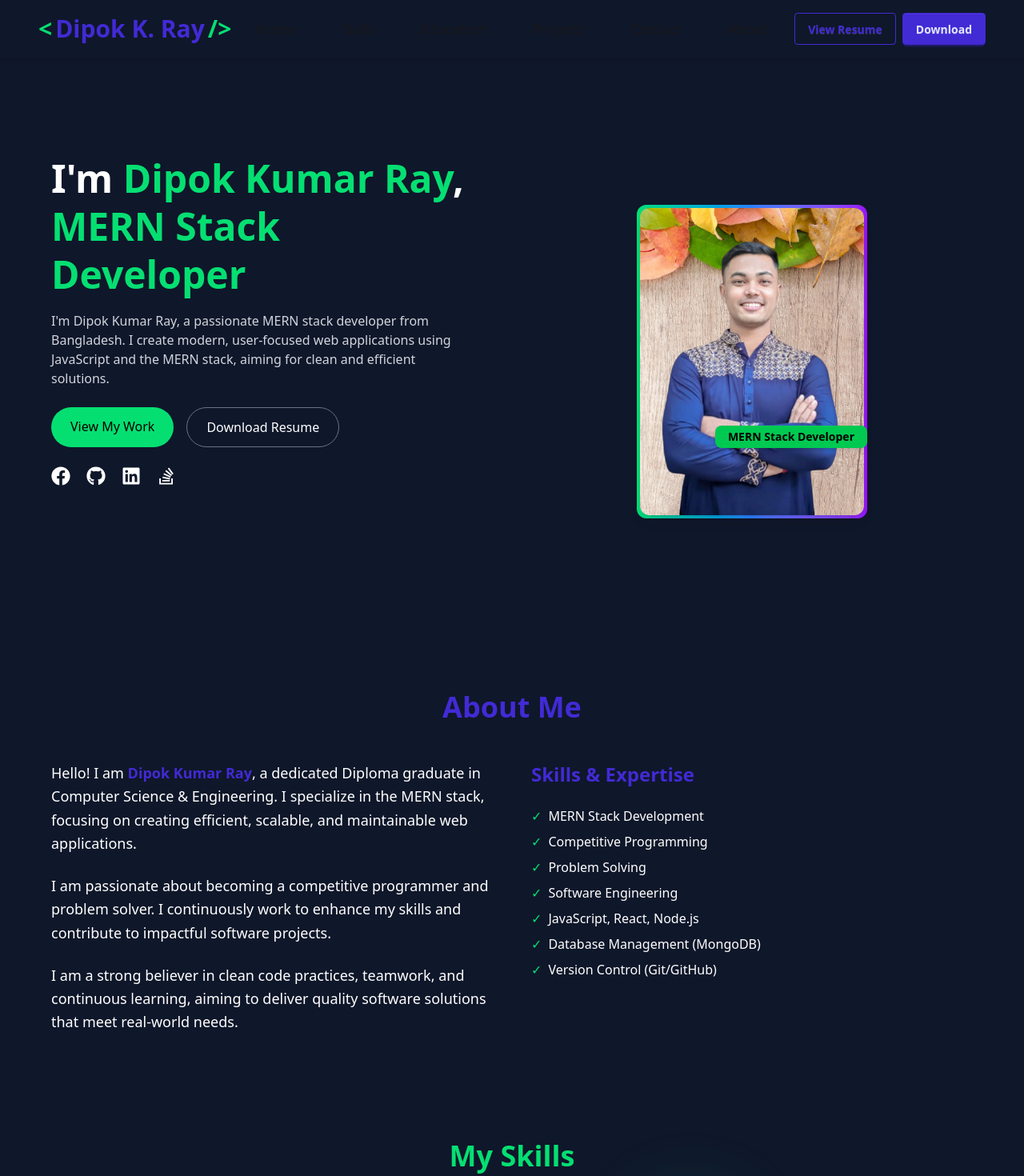
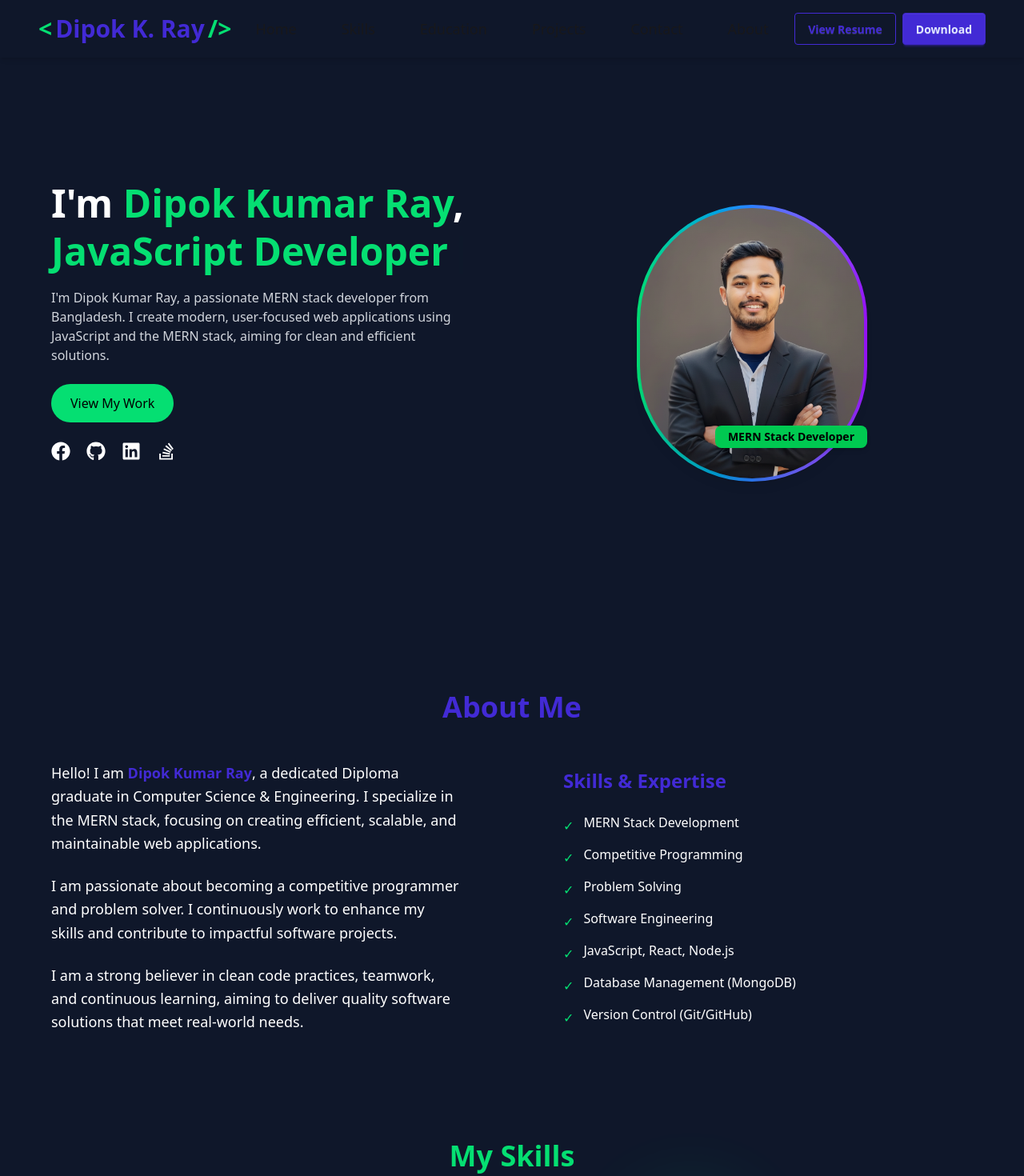
Before and after one commit to Dipok-Kumar-Ray/Dipok-K-Ray-Portfolio, a React (Vite) app: page / in a window 1280 px wide. Shown: the top 1470 px of the page at 80% size. Built offline with nearby package versions, Linux system fonts and the light colour scheme.

Commit message:
my skills section and about section polishing

```diff
--- a/src/pages/about/About.jsx
+++ b/src/pages/about/About.jsx
@@ -34,13 +34,14 @@ const About = () => {
           About Me
         </motion.h2>
 
-        <div className="space-y-8 md:space-y-0 md:grid md:grid-cols-2 md:gap-12 text-white">
+        <div className="space-y-8 md:space-y-0 md:grid md:grid-cols-2 md:gap-16 text-white items-center">
           {/* Left Side: Bio Text */}
           <motion.div
             initial={{ opacity: 0, x: -30 }}
             whileInView={{ opacity: 1, x: 0 }}
             viewport={{ once: true }}
             transition={{ duration: 0.6 }}
+            className="md:pr-8"
           >
             <p className="text-lg leading-relaxed mb-6">
               Hello! I am{" "}
@@ -69,11 +70,12 @@ const About = () => {
             whileInView={{ opacity: 1, x: 0 }}
             viewport={{ once: true }}
             transition={{ duration: 0.6 }}
+            className="md:pl-8"
           >
             <h3 className="text-2xl font-semibold mb-6 text-primary">
               Skills & Expertise
             </h3>
-            <ul className="space-y-2 text-white text-base">
+            <ul className="space-y-3 text-white text-base">
               {skills.map((skill, idx) => (
                 <motion.li
                   key={idx}
@@ -83,8 +85,8 @@ const About = () => {
                   viewport={{ once: true }}
                   transition={{ duration: 0.3, delay: idx * 0.1 }}
                 >
-                  <span className="text-green-400 mr-2">✓</span>
-                  {skill}
+                  <span className="text-green-400 mr-3 mt-1">✓</span>
+                  <span>{skill}</span>
                 </motion.li>
               ))}
             </ul>
--- a/src/pages/home/tools/ToolsSection.jsx
+++ b/src/pages/home/tools/ToolsSection.jsx
@@ -61,37 +61,37 @@ const ToolsSection = () => {
     {
       icon: <SiReact className="text-[#61DAFB] w-10 h-10" />,
       name: 'React',
-      percentage: 95,
+      percentage: 75,
       description: 'Modern frontend development using reusable components.',
     },
     {
       icon: <SiTailwindcss className="text-[#38B2AC] w-10 h-10" />,
       name: 'Tailwind CSS',
-      percentage: 93,
+      percentage: 70,
       description: 'Utility-first CSS framework for rapid UI styling.',
     },
     {
       icon: <SiFirebase className="text-[#FFCA28] w-10 h-10" />,
       name: 'Firebase',
-      percentage: 90,
+      percentage: 65,
       description: 'Authentication, hosting, and Firestore database.',
     },
     {
       icon: <SiMongodb className="text-[#4DB33D] w-10 h-10" />,
       name: 'MongoDB',
-      percentage: 88,
+      percentage: 60,
       description: 'NoSQL database for storing flexible data structures.',
     },
     {
       icon: <SiExpress className="text-white w-10 h-10" />,
       name: 'Express.js',
-      percentage: 85,
+      percentage: 55,
       description: 'Backend API development with Node.js support.',
     },
     {
       icon: <FaKey className="text-yellow-400 w-10 h-10" />,
       name: "JWT",
-      percentage: 87,
+      percentage: 60,
       description: "Secure authentication with JSON Web Tokens.",
     },
   ];
@@ -131,18 +131,18 @@ const ToolsSection = () => {
                            hover:before:opacity-100 before:transition-opacity before:duration-300 before:z-0"
               >
                 {/* Icon */}
-                <div className="flex-shrink-0 relative z-10">
+                <div className="flex-shrink-0 relative z-10 group-hover:text-green-400 transition-colors duration-300">
                   {tool.icon}
                 </div>
 
                 {/* Tool Name and Description */}
                 <div className="flex-grow relative z-10">
-                  <h3 className="text-xl font-semibold text-white">{tool.name}</h3>
-                  <p className="text-gray-400 text-sm">{tool.description}</p>
+                  <h3 className="text-xl font-semibold text-white group-hover:text-green-400 transition-colors duration-300">{tool.name}</h3>
+                  <p className="text-gray-400 text-sm group-hover:text-gray-300 transition-colors duration-300">{tool.description}</p>
                 </div>
 
                 {/* Percentage Counter */}
-                <div className="text-3xl font-bold bg-clip-text text-transparent bg-gradient-to-r from-green-400 to-teal-500 flex-shrink-0 relative z-10">
+                <div className="text-3xl font-bold bg-clip-text text-transparent bg-gradient-to-r from-green-400 to-teal-500 flex-shrink-0 relative z-10 group-hover:from-green-300 group-hover:to-teal-300 transition-all duration-300">
                   {count}%
                 </div>
               </div>
--- a/src/shared/HomeSlider.jsx
+++ b/src/shared/HomeSlider.jsx
@@ -51,9 +51,9 @@ const HomeSlider = () => {
             <span className="block sm:inline text-green-400 mt-2 sm:mt-0">
               <Typewriter
                 words={[
+                  "Frontend Developer",
                   "JavaScript Developer",
                   "MERN Stack Developer",
-                  "Competitive Programmer",
                 ]}
                 loop={0}
                 cursor
@@ -90,12 +90,6 @@ const HomeSlider = () => {
             >
               View My Work
             </a>
-            <button
-              onClick={handleResumeDownload}
-              className="border border-gray-500 px-6 py-3 rounded-full font-medium hover:bg-gray-800 transition transform hover:scale-105"
-            >
-              Download Resume
-            </button>
           </motion.div>
 
           {/* === Social Icons === */}
@@ -150,14 +144,14 @@ const HomeSlider = () => {
           <div className="relative w-40 h-40 sm:w-52 sm:h-52 md:w-64 md:h-64 lg:w-72 lg:h-72">
             {/* === Gradient Border === */}
             <motion.div
-              className="rounded-xl p-1 bg-gradient-to-r from-green-400 via-blue-500 to-purple-600"
+              className="rounded-full p-1 bg-gradient-to-r from-green-400 via-blue-500 to-purple-600"
               whileHover={{ scale: 1.05 }}
               transition={{ type: "spring", stiffness: 300 }}
             >
               <img
                 src={ProfilePhoto}
                 alt="Dipok"
-                className="block rounded-xl w-full h-full object-cover shadow-lg"
+                className="block rounded-full w-full h-full object-cover shadow-lg"
               />
             </motion.div>
 
```
Also changed, not shown: src/assets/profile.png.
